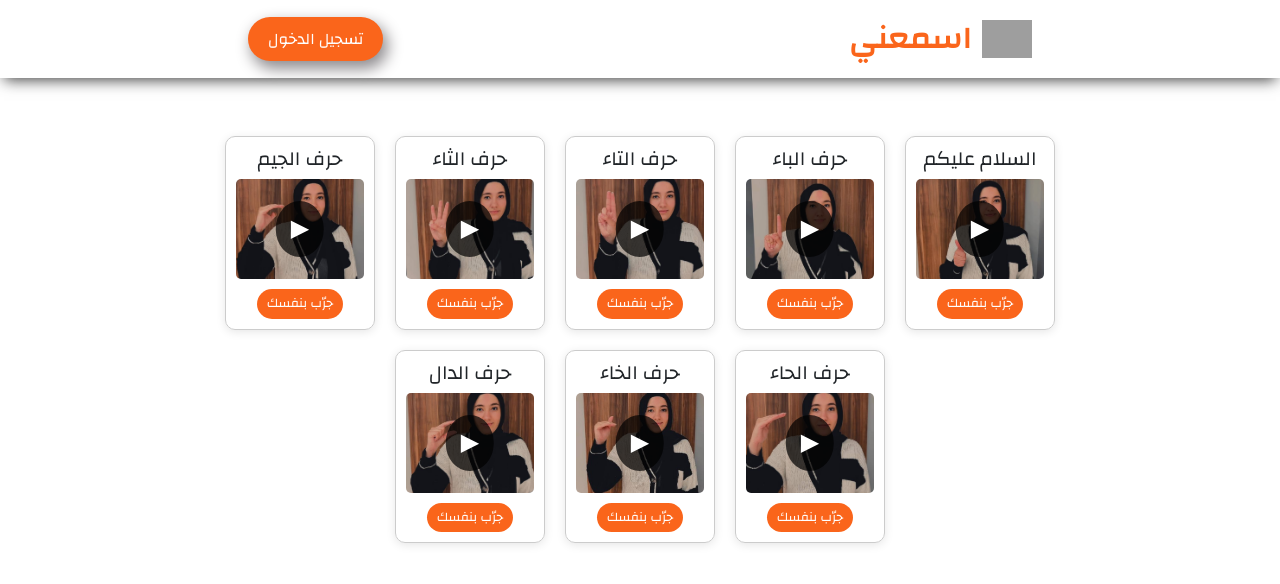
After one commit to danasiyam/ISMANI, a Flask app: page /learnWords in a window 1280 px wide. The commit adds this page. Shown: the top 584 px of the page. Run offline with Flask 3, Linux system fonts and the light colour scheme; some libraries are stand-ins or nearby versions; grey boxes are pictures that could not be loaded.

Commit message:
Changing Roots

```diff
--- /dev/null
+++ b/website/templates/StartLearningWords.html
@@ -0,0 +1,107 @@
+{% extends "base.html" %} {% block title %}Learn{% endblock %}
+{% block styles %}
+  <link rel="stylesheet" href="{{ url_for('static', filename='css/learning.css') }}">
+{% endblock %}
+
+ {% block content%}
+ <div class="letter-container" >
+    <!-- Each letter's container with video thumbnail and "Try Yourself" button -->
+    <div class="letter-box" data-letter="الألف" data-video="{{ url_for('static', filename='videos/Alef.MOV') }}">
+        <h3>السلام عليكم</h3>
+        <div class="video-overlay">
+            <img src="{{ url_for('static', filename='images/alef.jpg') }}" alt="Letter A sign">
+            <button class="play-button">▶</button>
+        </div>
+        <button class="try-button"><a href="{{ url_for('views.practice') }}">جرّب بنفسك</a>
+        </button>
+    </div>
+
+    <div class="letter-box" data-letter="الباء" data-video="{{ url_for('static', filename='videos/ba2.MOV') }}">
+        <h3>حرف الباء</h3>
+        <div class="video-overlay">
+            <img src="{{ url_for('static', filename='images/ba2.jpg') }}" alt="Letter A sign">
+            <button class="play-button">▶</button>
+        </div>
+        <button class="try-button"><a href="{{ url_for('views.practice') }}">جرّب بنفسك</a>
+        </button>
+    </div>
+
+
+
+    <div class="letter-box" data-letter="التاء" data-video="{{ url_for('static', filename='videos/ta22.MOV') }}">
+        <h3>حرف التاء</h3>
+        <div class="video-overlay">
+            <img src="{{ url_for('static', filename='images/ta22.jpg') }}" alt="Letter A sign">
+            <button class="play-button">▶</button>
+        </div>
+        <button class="try-button"><a href="{{ url_for('views.practice') }}">جرّب بنفسك</a>
+        </button>
+    </div>
+
+
+    <div class="letter-box" data-letter="الثاء" data-video="{{ url_for('static', filename='videos/tha22.MOV') }}">
+        <h3>حرف الثاء</h3>
+        <div class="video-overlay">
+            <img src="{{ url_for('static', filename='images/tha22.jpg') }}" alt="Letter A sign">
+            <button class="play-button">▶</button>
+        </div>
+        <button class="try-button"><a href="{{ url_for('views.practice') }}">جرّب بنفسك</a>
+        </button>
+    </div>
+
+
+    <div class="letter-box" data-letter="الجيم" data-video="{{ url_for('static', filename='videos/jeem.MOV') }}">
+        <h3>حرف الجيم</h3>
+        <div class="video-overlay">
+            <img src="{{ url_for('static', filename='images/jeem.jpg') }}" alt="Letter A sign">
+            <button class="play-button">▶</button>
+        </div>
+        <button class="try-button"><a href="{{ url_for('views.practice') }}">جرّب بنفسك</a>
+        </button>
+    </div>
+
+    <div class="letter-box" data-letter="الحاء" data-video="{{ url_for('static', filename='videos/7a2.MOV') }}">
+        <h3>حرف الحاء</h3>
+        <div class="video-overlay">
+            <img src="{{ url_for('static', filename='images/7a2.jpg') }}" alt="Letter A sign">
+            <button class="play-button">▶</button>
+        </div>
+        <button class="try-button"><a href="{{ url_for('views.practice') }}">جرّب بنفسك</a>
+        </button>
+    </div>
+
+
+   <div class="letter-box" data-letter="الخاء" data-video="{{ url_for('static', filename='videos/5a2.MOV') }}">
+        <h3>حرف الخاء</h3>
+        <div class="video-overlay">
+            <img src="{{ url_for('static', filename='images/5a2.jpg') }}" alt="Letter A sign">
+            <button class="play-button">▶</button>
+        </div>
+        <button class="try-button"><a href="{{ url_for('views.practice') }}">جرّب بنفسك</a>
+        </button>
+    </div>
+
+
+    <div class="letter-box" data-letter="الدال" data-video="{{ url_for('static', filename='videos/dal.MOV') }}">
+        <h3>حرف الدال</h3>
+        <div class="video-overlay">
+            <img src="{{ url_for('static', filename='images/dal.jpg') }}" alt="Letter A sign">
+            <button class="play-button">▶</button>
+        </div>
+        <button class="try-button"><a href="{{ url_for('views.practice') }}">جرّب بنفسك</a>
+        </button>
+    </div>
+
+
+
+</div>
+
+<!-- Partial view for the video -->
+<div id="video-viewer" class="video-viewer">
+    <h2 id="letter-title">حرف </h2>
+    <video id="video-preview" controls></video>
+    <button id="close-viewer">إغلاق</button>
+</div>
+
+<script src="{{ url_for('static', filename='js/learning.js') }}"></script>
+{% endblock %}
--- a/website/templates/decide.html
+++ b/website/templates/decide.html
@@ -19,7 +19,7 @@
         <ul class="options">
             <li><a href="{{ url_for('views.learn') }}">تعلم احرف اللغة العربية</a></li>
 
-            <li><a href="LearnLetters.html">تعلم بعض الكلمات باللغة العربية</a></li>
+            <li><a href="{{ url_for('views.learnWords') }}">تعلم بعض الكلمات باللغة العربية</a></li>
 
         </ul>
     </div>
@@ -34,7 +34,7 @@
             <div class="arrow"><i class="fa-solid fa-caret-down"></i></div>
         </div>
         <ul class="options">
-            <li><a href="LearnLetters.html">تحدث باستخدام احرف اللغة العربية</a></li>
+            <li><a href="{{ url_for('views.practice') }}">تحدث باستخدام احرف اللغة العربية</a></li>
 
 
         </ul>
--- a/website/views.py
+++ b/website/views.py
@@ -1,18 +1,31 @@
 from flask import Blueprint, render_template, request, jsonify
 import cv2
 import numpy as np
+import time
+import tensorflow as tf
 from ultralytics import YOLO
-import time
-
+import mediapipe as mp
 
 views = Blueprint('views', __name__)
 
-# Load your YOLOv8 model
-model = YOLO('D:\\GradProjectUi\\BackEnd\\model\\best.pt')
-# Server-side variables to maintain detected letters
+# Load your YOLOv8 model for letters
+yolo_model = YOLO('D:/Upda/Gradproject/model/best.pt')
+
+
+# Mediapipe holistic for extracting keypoints
+mp_holistic = mp.solutions.holistic
+
+# Server-side variables for letter detection
 letters = []
 last_detected_time = time.time()
-DELAY_INTERVAL = 3  # Time interval between detections in seconds
+DELAY_INTERVAL = 3  # Time interval between letter detections in seconds
+
+# Server-side variables for action detection
+sequence = []
+sentence = []
+predictions = []
+THRESHOLD = 0.5
+
 
 @views.route('/')
 def home():
@@ -22,6 +35,10 @@ def home():
 def learn():
     return render_template("StartLearning.html")
 
+@views.route('/learnWords')
+def learnWords():
+    return render_template("StartLearningWords.html")
+
 @views.route('/decide')
 def decide():
     return render_template("decide.html")
@@ -30,43 +47,50 @@ def decide():
 def practice():
     return render_template("WebCam.html")
 
+
 @views.route('/detect', methods=['POST'])
 def detect():
-    global letters, last_detected_time
+    global letters, last_detected_time, sequence, sentence, predictions
     try:
         # Get the image from the request
         img_data = request.files['frame'].read()
         np_img = np.frombuffer(img_data, np.uint8)
         img = cv2.imdecode(np_img, cv2.IMREAD_COLOR)
 
-        # Run YOLOv8 detection
-        results = model(img)
+        # Process the image for letter detection
+        results = yolo_model(img)
 
         current_time = time.time()
         if current_time - last_detected_time >= DELAY_INTERVAL:
             for result in results:
                 for box in result.boxes:
-                    label = model.names[int(box.cls[0])]
+                    label = yolo_model.names[int(box.cls[0])]
 
-                    # Process detected letters
+                    # Arabic dictionary mapping for letters
+                    arabic_dict = {'Ain': 'ع','Al': 'ال','Alef': 'ا','Beh': 'ب','Dad': 'ض','Dal': 'د','Feh': 'ف','Ghain': 'غ','Hah': 'ح',
+                                   'Heh': 'ه','Jeem': 'ج','Kaf': 'ك','Khah': 'خ','Laa': 'لا','Lam': 'ل','Meem': 'م','Noon': 'ن','Qaf': 'ق',
+                                   'Reh': 'ر', 'Sad': 'ص','Seen': 'س','Sheen': 'ش','Tah': 'ط','Teh': 'ت','Teh_Marbuta': 'ة',
+                                   'Thal': 'ذ','Theh': 'ث','Waw': 'و','Yeh': 'ي','Zah': 'ظ','Zain': 'ز'}
+
+                    # Process detected letters and replace them with their Arabic equivalents
                     if label == "space":
-                        letters.append(" ")
+                        letters.append(" ")  # For space
                     elif label == "del":
-                        if letters:
+                        if letters:  # For delete, remove the last letter
                             letters.pop()
                     else:
-                        letters.append(label)
+                        # Map the detected label to its Arabic equivalent
+                        arabic_letter = arabic_dict.get(label, label)  # Default to label if not found
+                        letters.append(arabic_letter)
 
                     # Update last detection time
                     last_detected_time = current_time
 
-        # Form the current word
+        # Combine letter results
         current_word = ''.join(letters)
 
-        # Reshape Arabic text for proper rendering
-        reshaped_text = arabic_reshaper.reshape(current_word)
-        bidi_text = get_display(reshaped_text)
-
-        return jsonify({'word': bidi_text})
+        return jsonify({
+            'letters': current_word,
+        })
     except Exception as e:
         return jsonify({'error': str(e)})
```
Also changed, not shown: website/static/js/WebCam.js (+10 -8 lines), instance/database.db, 1 other file.
